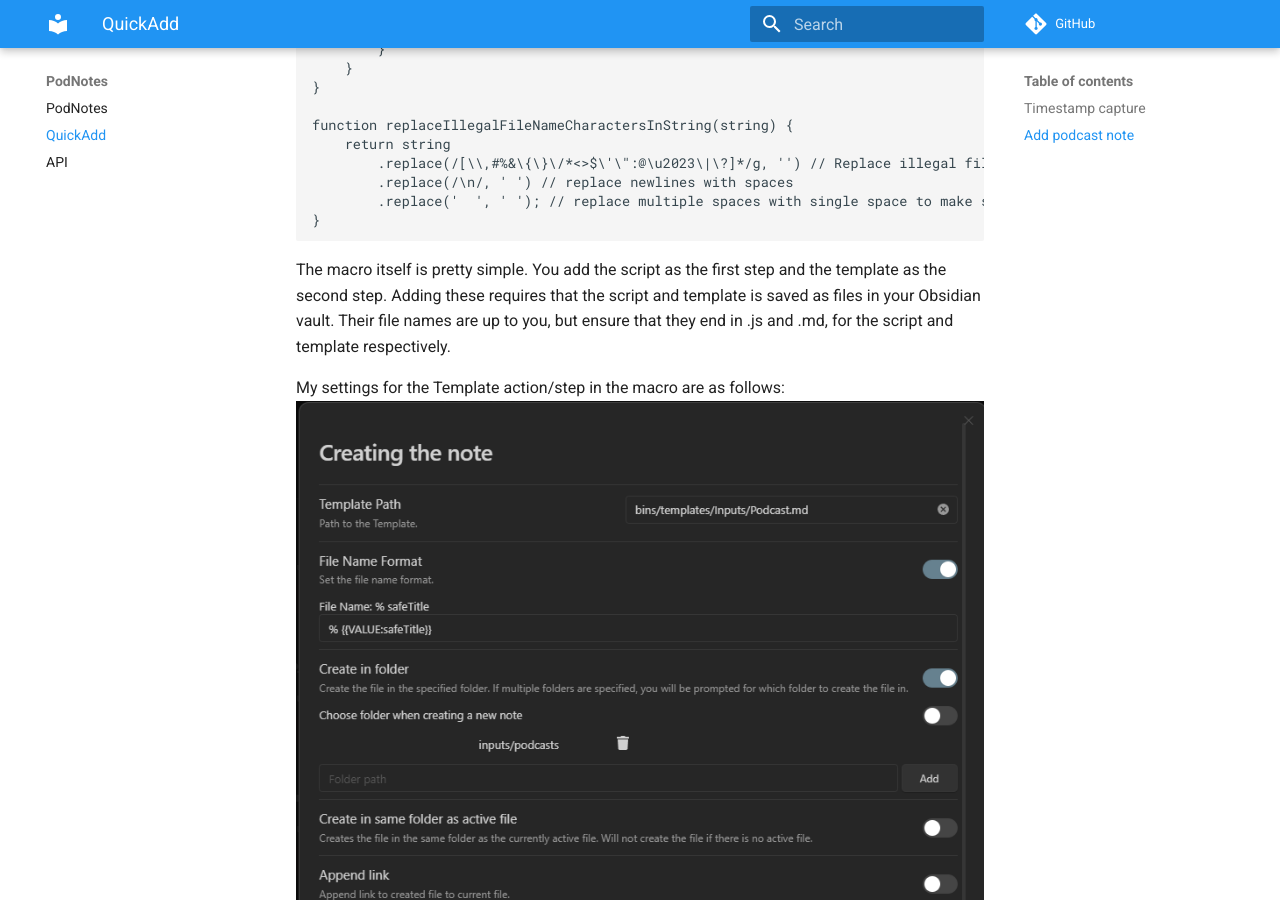
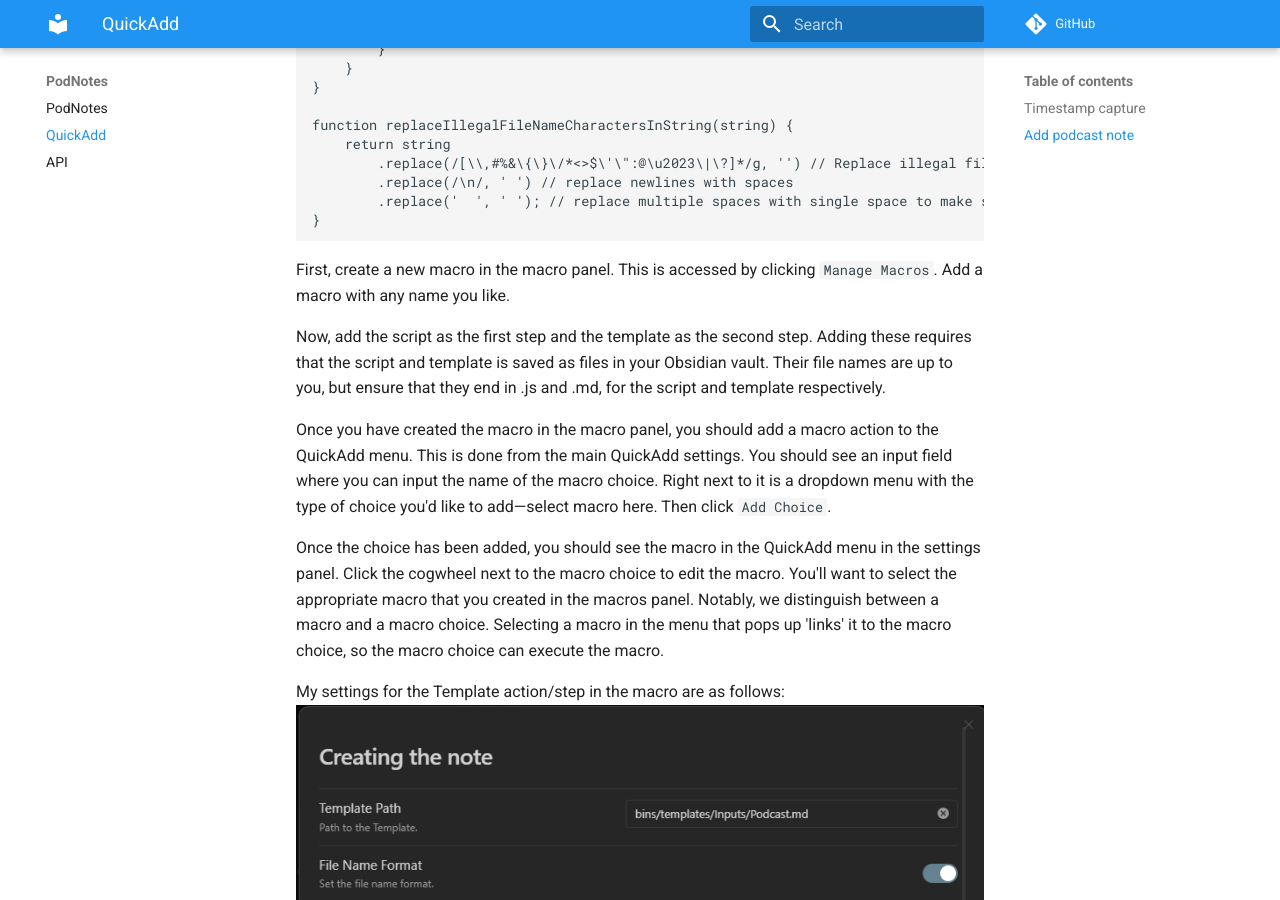
Before and after one commit to chhoumann/PodNotes, an MkDocs documentation site: the page built from docs/docs/QuickAdd.md, in a window 1280 px wide and 900 px high, scrolled down 2777 px. Built offline with MkDocs 1.6.1 and Material for MkDocs 9.7.7, drawn with Linux system fonts in a browser that asks for light colours; comment, search, counter and statistics services are not loaded.

Commit message:
docs: add more details to quickadd macro setup

````diff
--- a/docs/docs/QuickAdd.md
+++ b/docs/docs/QuickAdd.md
@@ -86,9 +86,20 @@ function replaceIllegalFileNameCharactersInString(string) {
 }
 ```
 
-The macro itself is pretty simple. You add the script as the first step and the template as the second step.
+First, create a new macro in the macro panel. This is accessed by clicking `Manage Macros`.
+Add a macro with any name you like.
+
+Now, add the script as the first step and the template as the second step.
 Adding these requires that the script and template is saved as files in your Obsidian vault.
 Their file names are up to you, but ensure that they end in .js and .md, for the script and template respectively.
+
+Once you have created the macro in the macro panel, you should add a macro action to the QuickAdd menu.
+This is done from the main QuickAdd settings. You should see an input field where you can input the name of the macro choice.
+Right next to it is a dropdown menu with the type of choice you'd like to add—select macro here. Then click `Add Choice`.
+
+Once the choice has been added, you should see the macro in the QuickAdd menu in the settings panel.
+Click the cogwheel next to the macro choice to edit the macro. You'll want to select the appropriate macro that you created in the macros panel.
+Notably, we distinguish between a macro and a macro choice. Selecting a macro in the menu that pops up 'links' it to the macro choice, so the macro choice can execute the macro.
 
 My settings for the Template action/step in the macro are as follows:
 ![Template action](resources/quickadd_create_note_settings.png)
````
